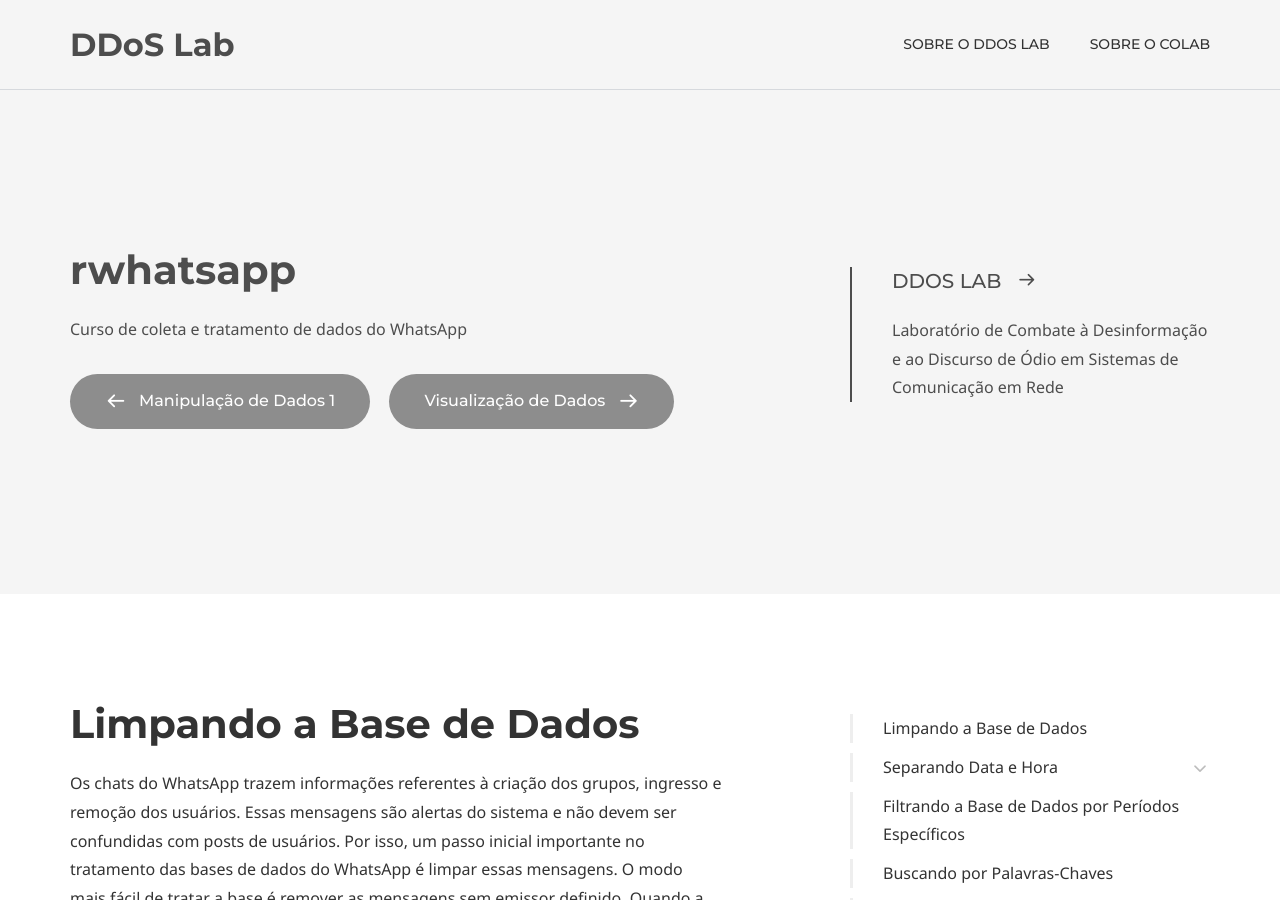
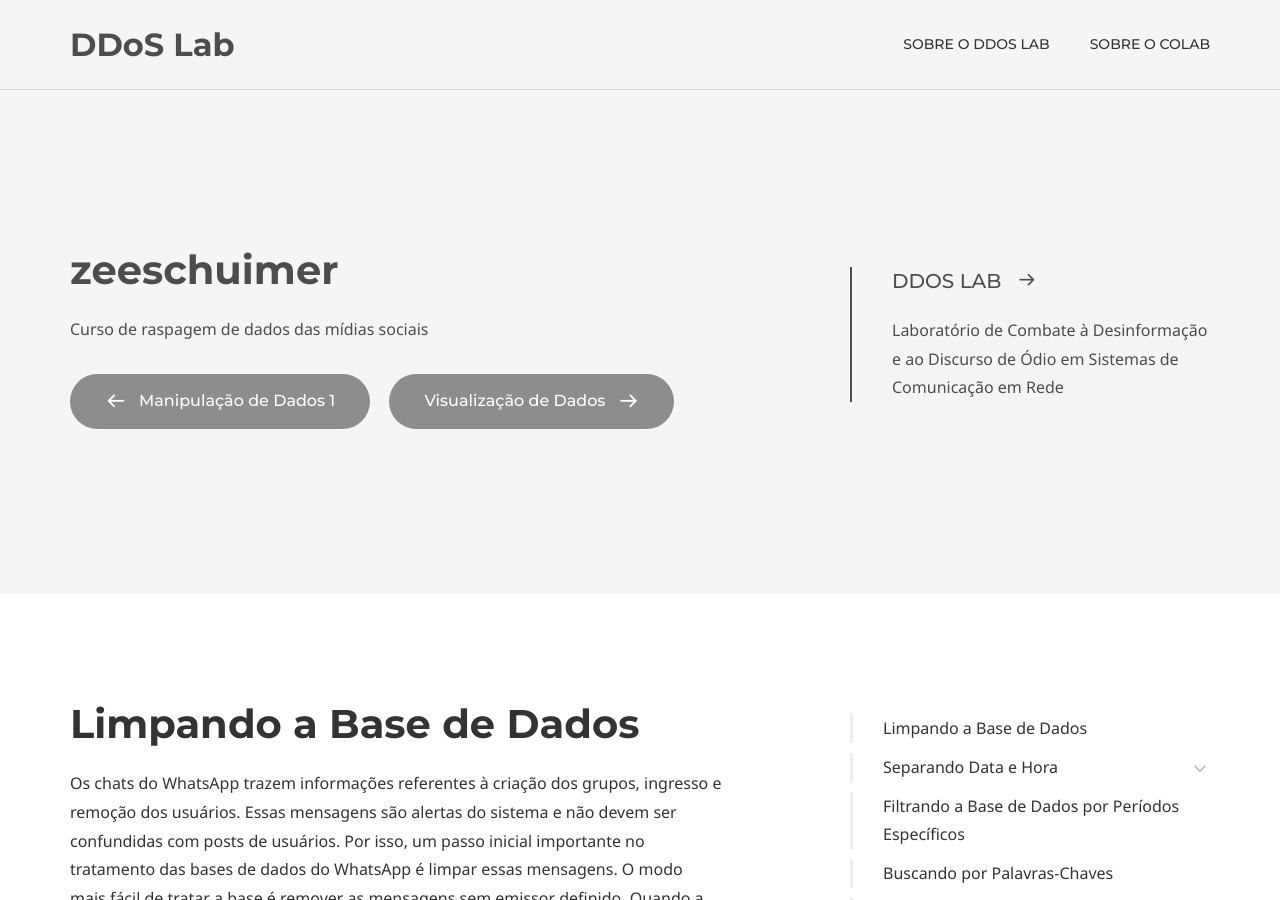
Before and after one commit to coLAB-UFF/docs, a Jekyll site: the page built from zeeschuimer_04.md, in a window 1280 px wide and 900 px high. Built offline with Jekyll 4.4.1, drawn with Linux system fonts in a browser that asks for light colours; some web fonts are replaced.

Commit message:
Update zeeschuimer_04.md

```diff
--- a/zeeschuimer_04.md
+++ b/zeeschuimer_04.md
@@ -5,8 +5,8 @@ keywords:
 comments: false
 
 # Hero section
-title: rwhatsapp
-description: Curso de coleta e tratamento de dados do WhatsApp
+title: zeeschuimer
+description: Curso de raspagem de dados das mídias sociais
 
 # Author box
 author:
@@ -22,10 +22,10 @@ micro_nav: false
 page_nav:
     prev:
         content: Manipulação de Dados 1
-        url: '/rwhatsapp_03'
+        url: '/zeeschuimer_03'
     next:
         content: Visualização de Dados
-        url: '/rwhatsapp_05'
+        url: '/zeeschuimer_05'
 ---
 
 # Limpando a Base de Dados
```
